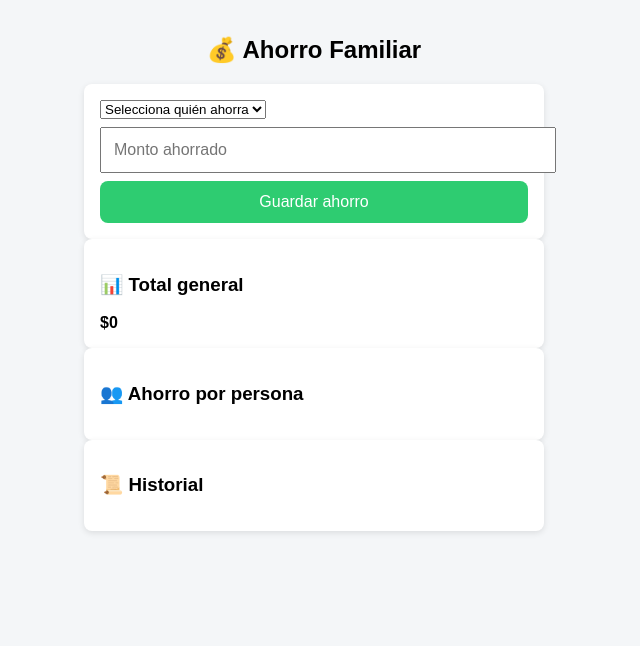
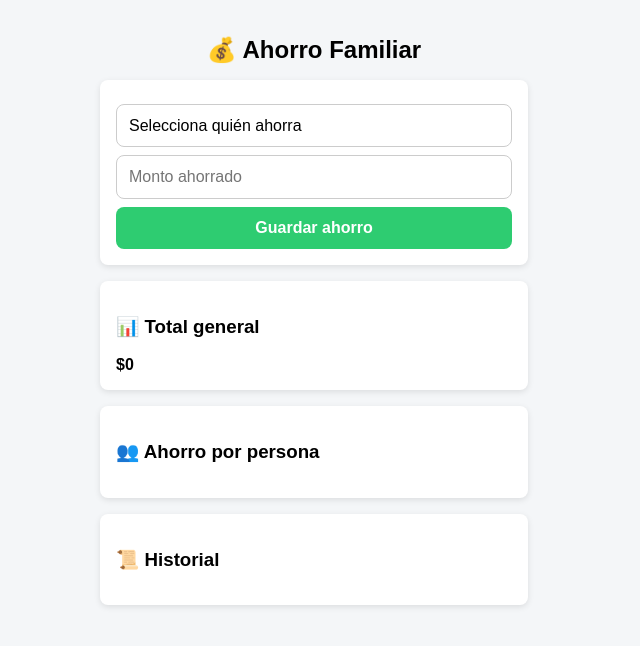
Before and after one commit to Pedro2606/Ahorro-familiar, a Flask app: page / in a window 1280 px wide. Shown: the top 646 px of the page, without its empty margins (326-966 px from the left). Run offline with Flask 3, Linux system fonts and the light colour scheme; data that the repository does not hold is empty.

Commit message:
Fix front

```diff
--- a/templates/index.html
+++ b/templates/index.html
@@ -6,12 +6,18 @@
     <meta name="viewport" content="width=device-width, initial-scale=1">
 
     <style>
+        /* RESET Y FIX MOBILE */
+        *,
+        *::before,
+        *::after {
+            box-sizing: border-box;
+        }
+
         body {
             font-family: Arial, sans-serif;
             background: #f4f6f8;
             margin: 0;
             padding: 0;
-            box-sizing: border-box;
         }
 
         .container {
@@ -22,29 +28,44 @@
 
         h2 {
             text-align: center;
+            margin-bottom: 16px;
         }
 
         .card {
             background: white;
             padding: 16px;
             border-radius: 8px;
-            margin-bottom: auto;
+            margin-bottom: 16px;
             box-shadow: 0 2px 6px rgba(0,0,0,0.1);
         }
 
-        input, button {
+        input,
+        select,
+        button {
             width: 100%;
-            max-width: 100%;
             padding: 12px;
             margin-top: 8px;
             font-size: 16px;
+            border-radius: 8px;
+        }
+
+        input,
+        select {
+            border: 1px solid #ccc;
+            background: white;
+        }
+
+        select {
+            appearance: none;
+            -webkit-appearance: none;
         }
 
         button {
             background: #2ecc71;
             border: none;
             color: white;
-            border-radius: 8px;
+            cursor: pointer;
+            font-weight: bold;
         }
 
         button:hover {
@@ -53,33 +74,51 @@
 
         ul {
             padding-left: 18px;
+            margin: 0;
+        }
+
+        li {
+            margin-bottom: 6px;
         }
     </style>
 </head>
+
 <body>
 
 <div class="container">
 
     <h2>💰 Ahorro Familiar</h2>
 
+    <!-- FORMULARIO -->
     <div class="card">
         <form method="post">
             <select name="nombre" required>
-    		<option value="">Selecciona quién ahorra</option>
-    		<option value="Jair">Jair</option>
-    		<option value="Lety">Lety</option>
-   		 <option value="Nataly">Nataly</option>
-	    </select>
-            <input type="number" name="monto" placeholder="Monto ahorrado" required>
+                <option value="">Selecciona quién ahorra</option>
+                <option value="A">A</option>
+                <option value="B">B</option>
+                <option value="C">C</option>
+            </select>
+
+            <input
+                type="number"
+                name="monto"
+                placeholder="Monto ahorrado"
+                required
+                min="1"
+                step="1"
+            >
+
             <button type="submit">Guardar ahorro</button>
         </form>
     </div>
 
+    <!-- TOTAL GENERAL -->
     <div class="card">
         <h3>📊 Total general</h3>
         <strong>${{ total }}</strong>
     </div>
 
+    <!-- TOTAL POR PERSONA -->
     <div class="card">
         <h3>👥 Ahorro por persona</h3>
         <ul>
@@ -89,15 +128,14 @@
         </ul>
     </div>
 
+    <!-- HISTORIAL -->
     <div class="card">
         <h3>📜 Historial</h3>
         <ul>
             {% for a in ahorros %}
                 <li>
-  		  {{ a.fecha.split("T")[0] }} - {{ a.nombre }} - ${{ a.monto }}
-
+                    {{ a.fecha.split("T")[0] }} - {{ a.nombre }} - ${{ a.monto }}
                 </li>
-
             {% endfor %}
         </ul>
     </div>
```
